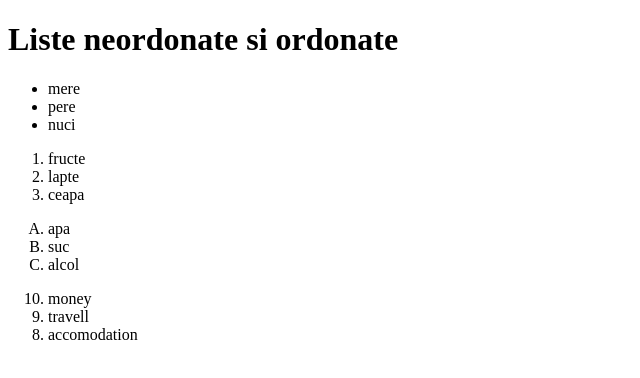
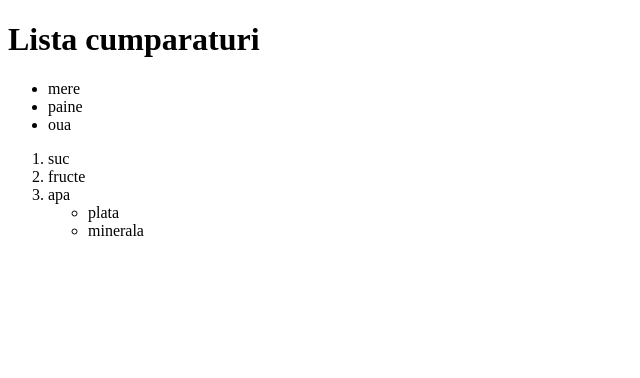
Before and after one commit to loredanat219/ioana, a plain HTML site: page liste.html in a window 1280 px wide. Shown: the whole page, without its empty margins (0-640 px from the left). Drawn offline with Linux system fonts and the light colour scheme.

Commit message:
Add files via upload

```diff
--- a/liste.html
+++ b/liste.html
@@ -6,32 +6,21 @@
 </head>
 
 <body>
-    <h1>Liste neordonate si ordonate</h1>
+    <h1> Lista cumparaturi</h1>
     <ul>
         <li>mere</li>
-        <li>pere</li>
-        <li>nuci</li>
+        <li>paine</li>
+        <li>oua</li>
     </ul>
-
-    <p></p>
     <ol>
+        <li>suc</li>
         <li>fructe</li>
-        <li>lapte</li>
-        <li>ceapa</li>
-    </ol>
-    <p></p>
-
-    <ol type="A">
-        <li>apa</li>
-        <li>suc</li>
-        <li>alcol</li>
-    </ol>
-    <p></p>
-
-    <ol start="10" reversed>
-        <li>money</li>
-        <li>travell</li>
-        <li>accomodation</li>
+        <li>apa
+            <ul>
+                <li>plata</li>
+                <li>minerala</li>
+            </ul>
+        </li>
     </ol>
 </body>
 
```
